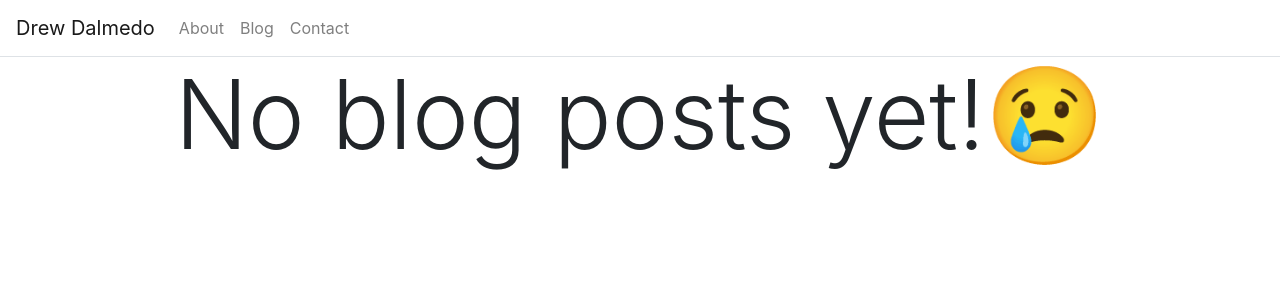
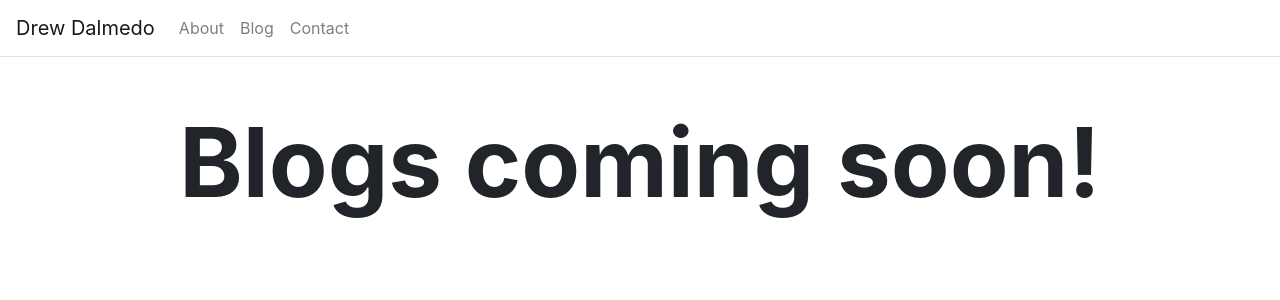
Before and after one commit to DrewDalmedo/portfolio, a React (Create React App) app: page /blog in a window 1280 px wide. Shown: the top 300 px of the page. Built offline with nearby package versions, Linux system fonts and the light colour scheme.

Commit message:
Refactor blog to conform to the site's design language

```diff
--- a/src/components/Blog/Blog.js
+++ b/src/components/Blog/Blog.js
@@ -1,17 +1,12 @@
 import React from 'react'
 
-import Container from 'react-bootstrap/Container'
-import Row from 'react-bootstrap/Row'
-import Col from 'react-bootstrap/Col'
+import Hero from '../Hero/Hero'
 
 const blog = () => {
   return (
-    <Container fluid>
-      <Row className="justify-content-center">
-        <h1 className="text-center display-1">No blog posts yet! </h1>
-        <span className="text-center display-1" role="img" aria-label="sad face">😢</span>
-      </Row>
-    </Container>
+    <div>
+      <Hero title="Blogs coming soon!" />
+    </div>
   )
 }
 
```
